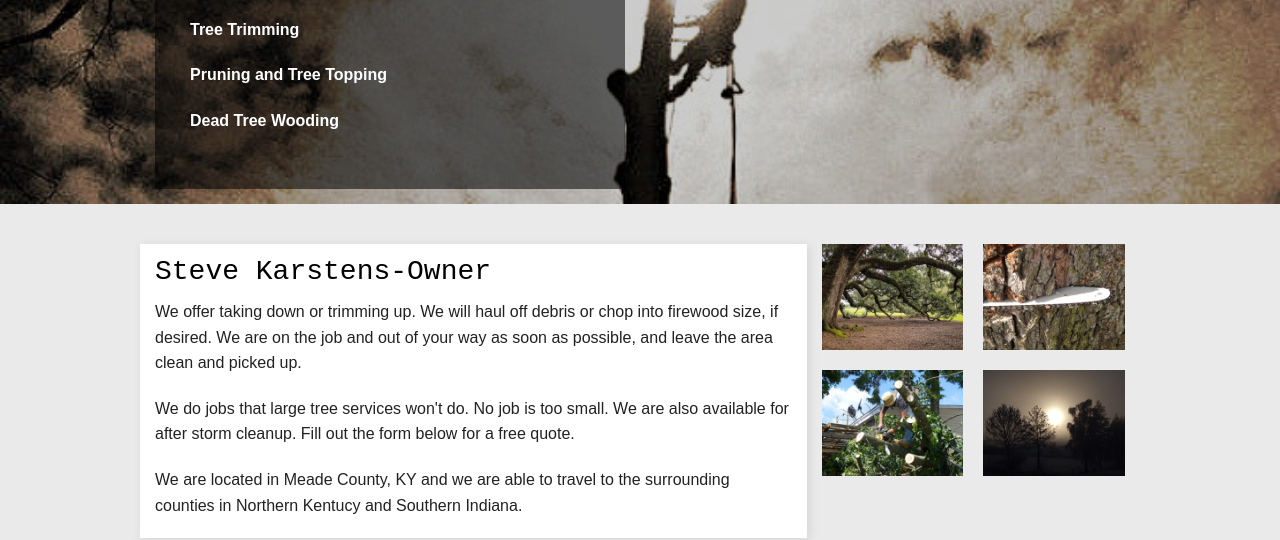
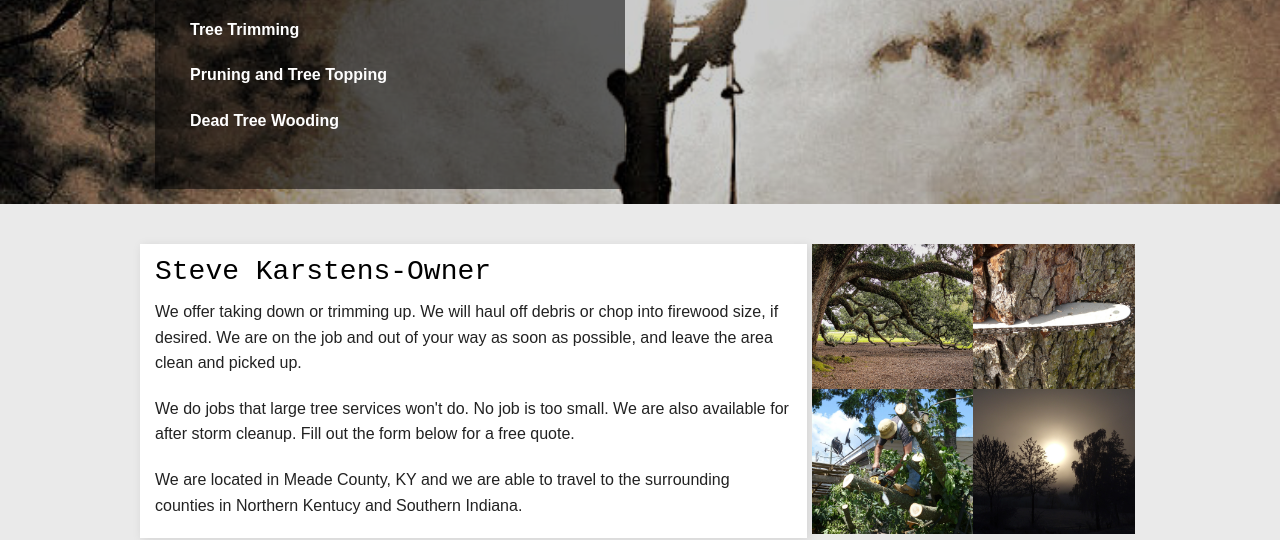
Before and after one commit to ShaRay/Leaf-it-to-Me, a plain HTML site: page index.html in a window 1280 px wide. Shown: the part 299-839 px from the top of the page. Drawn offline with Linux system fonts and the light colour scheme; a web font is replaced by a local one.

Commit message:
Fixed an issue with contact form
took out href so form works with submit button and not a link to send
message also fixed images to make better use of the space in small grid
2

```diff
--- a/css/app.css
+++ b/css/app.css
@@ -143,7 +143,12 @@ button:hover, button:focus, .button:hover, .button:focus {
 
 
 /*Small Box Grid*/
-
+.block-images li {
+	height: 145px;
+	background-size: cover;
+	background-repeat: no-repeat;
+	background-position: center;
+}
 
 
 /*Contact Form */
--- a/index.html
+++ b/index.html
@@ -60,19 +60,14 @@
                 <p>We are located in Meade County, KY and we are able to travel to the surrounding counties in Northern Kentucy and Southern Indiana.
             </div>
             <div class="large-4 columns">
-                <ul class="small-block-grid-2">
-                    <li>
-                        <img src="img/virginia-live-oak.jpg" alt="Virginia Oak Tree" />
-                    </li>
-                    <li>
-                        <img src="img/saw-tree.jpg" alt="Chainsaw cutting into tree" />
-                    </li>
-                    <li>
-                        <img src="img/tree-damage.jpg" alt="Cutting up tree after damage" />
-                    </li>
-                    <li>
-                        <img src="img/winter-mood.jpg" alt="winter scene with trees" />
-                    </li>
+                <ul class="small-block-grid-2 block-images">
+                    <li style="background-image: url('img/virginia-live-oak.jpg');"></li>
+
+                    <li style="background-image: url('img/saw-tree.jpg');"></li>
+
+                    <li style="background-image: url('img/tree-damage.jpg');"></li>
+
+                    <li style="background-image: url('img/winter-mood.jpg');"></li>
                   </ul>
             </div>
         </div>
@@ -83,22 +78,20 @@
                 <h1>Free Quote</h1>
                 <p id="failure"></p>
                 <p id="success"></p>
+
                 <form action="php/contact.php" method="post">
-            <label for="name">Name: <span class="required"></span>
-                </label>
+                    <label for="name">Name: <span class="required"></span></label>
                     <input type="text" id="name" name="name" value="" placeholder="Your name" required="required" />
 
-            <label for="email">Email: <span class="required"></span>
-                </label>
+                    <label for="email">Email: <span class="required"></span></label>
                     <input type="text" id="email" name="email" value="" placeholder="Your email" required="required" />
 
                     <label for="phone">Phone</label>
                     <input type="text" id="phone" name="phone" placeholder="Your Phone" />
 
-            <label for="message">Message: <span class="required"></span>
-                </label>
+                    <label for="message">Message: <span class="required"></span></label>
                     <textarea id="message" name="message" placeholder="Write your message here, please." required="required"></textarea>
-                    <a href="mailto:sharon2@sharay.com">Send Message</a>
+
                     <input type="submit" value="Submit">
                 </form>
             </div>
```
Lines whose indentation alone changed are shown as unchanged.
